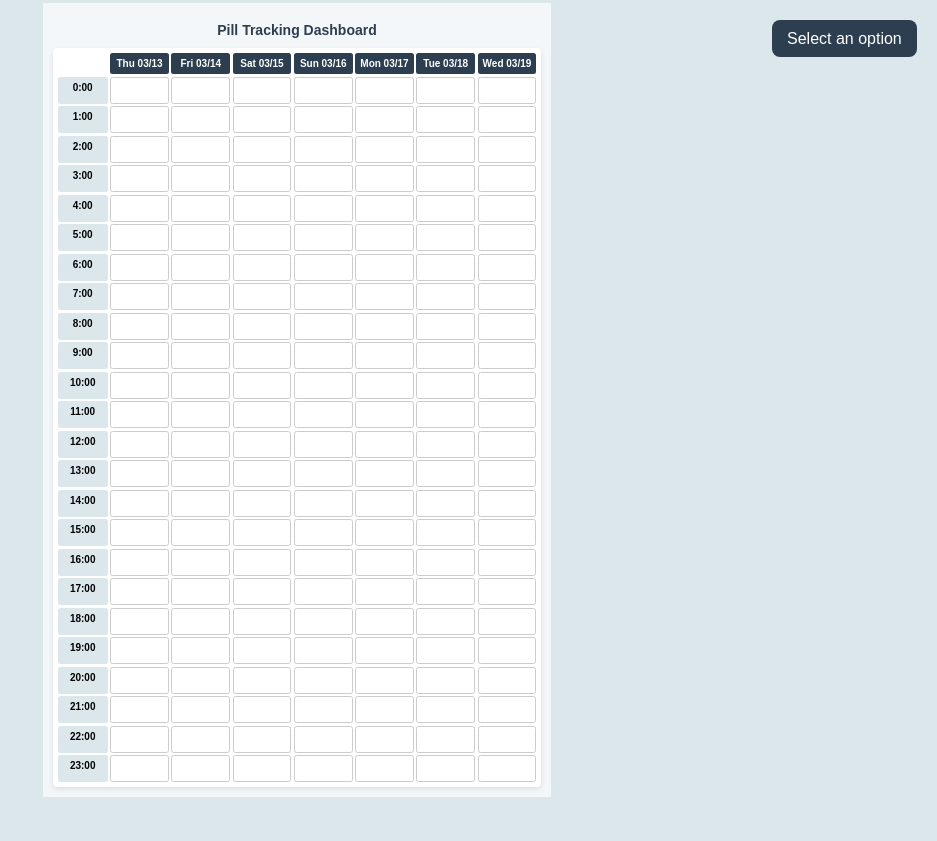
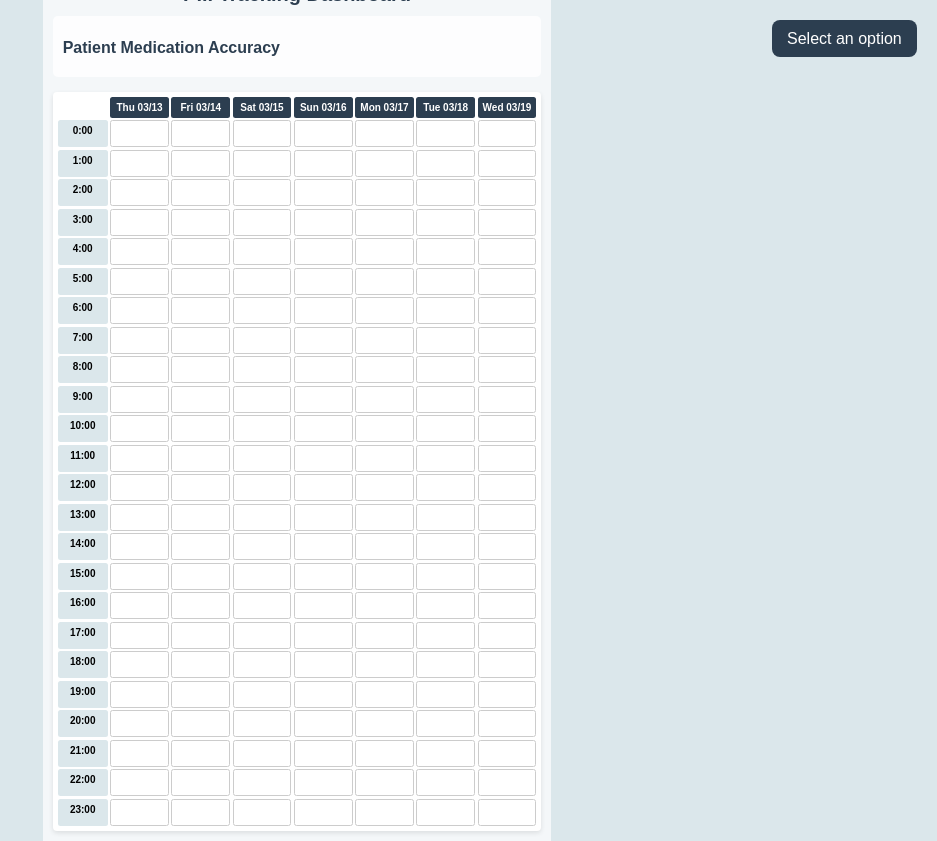
Before and after one commit to tkoda1/Capstone, a Django app: page /dashboard in a window 1280 px wide. Shown: the whole page, without its empty margins (343-1280 px from the left). Before the commit the page ends 797 px from the top, so only its background shows below. Run offline with Django 5.2, Linux system fonts and the light colour scheme; the visitor is signed in with stand-in values (Sample User, id 1); data that the repository does not hold is empty; parts of the project's set-up code (start-up, migrations or seed data) failed here and were passed over.

Commit message:
adding the logic to the dashboard to show how acurate a user is in taking their medication

```diff
--- a/pillPopperPro/static/dashboard.css
+++ b/pillPopperPro/static/dashboard.css
@@ -6,7 +6,7 @@
 
 .dashboard-title {
     text-align: center;
-    font-size: 14px;
+    font-size: 20px;
     font-weight: bold;
     color: #2c3e50;
     margin-bottom: 10px;
@@ -128,3 +128,38 @@
     border: 1px solid #2c3e50;
     box-shadow: 0px 2px 4px rgba(0, 0, 0, 0.2);
 }
+
+.accuracy-container {
+    background: rgba(255, 255, 255, 0.8);
+    padding: 10px;
+    margin-bottom: 15px;
+    border-radius: 5px;
+}
+
+.accuracy-title {
+    font-size: 16px;
+    font-weight: bold;
+    color: #2c3e50;
+    margin-bottom: 10px;
+}
+
+.accuracy-list {
+    list-style: none;
+    padding: 0;
+    margin: 0;
+}
+
+.accuracy-item {
+    font-size: 12px;
+    margin: 5px 0;
+}
+
+.pill-name {
+    font-weight: bold;
+    color: #2c3e50;
+}
+
+.accuracy-value {
+    font-weight: bold;
+    color: #27ae60;
+}
--- a/pillPopperPro/templates/pillDashboard.html
+++ b/pillPopperPro/templates/pillDashboard.html
@@ -6,6 +6,18 @@
 
 <div class="dashboard-container">
     <h1 class="dashboard-title">Pill Tracking Dashboard</h1>
+
+    <div class="accuracy-container">
+        <h2 class="accuracy-title">Patient Medication Accuracy</h2>
+        <ul class="accuracy-list">
+            {% for pill, accuracy in accuracy_stats.items %}
+                <li class="accuracy-item">
+                    <span class="pill-name">{{ pill }}</span> -
+                    <span class="accuracy-value">{{ accuracy }}%</span> accuracy
+                </li>
+            {% endfor %}
+        </ul>
+    </div>
 
     <div class="pill-calendar">
         <div class="pill-calendar-header">
--- a/pillPopperPro/views.py
+++ b/pillPopperPro/views.py
@@ -397,13 +397,21 @@ def dashboard(request):
     pills = Pill.objects.filter(user=request.user)
     taken_times = []
     scheduled_times = []
+    accuracy_stats = {}
 
     for pill in pills:
+        taken_datetimes = []
+        correct_takes = 0
+        total_scheduled = 0
+        pill_timezone = pytz.timezone(pill.timezone)
         for taken_time in pill.taken_times:
             dt = datetime.datetime.fromisoformat(taken_time)
+            dt2 = datetime.datetime.fromisoformat(taken_time).replace(tzinfo=pytz.utc).astimezone(pill_timezone)
+            taken_datetimes.append(dt2)
 
 
-            pill_timezone = pytz.timezone(pill.timezone)
+
+
             dt = dt.replace(tzinfo=pytz.utc).astimezone(pill_timezone)
 
             day = dt.strftime("%a %m/%d")
@@ -430,6 +438,13 @@ def dashboard(request):
 
                 hour = f"{dt.hour}:00"
                 time = dt.strftime("%I:%M %p %Z")
+                total_scheduled += 1
+
+
+                on_time = any(abs((dt - taken_dt).total_seconds()) <= 1800 for taken_dt in taken_datetimes)
+
+                if on_time:
+                    correct_takes += 1
 
                 if not any(t["day"] == formatted_day and t["hour"] == hour and t["name"] == pill.name for t in taken_times):
                     scheduled_times.append({
@@ -437,14 +452,17 @@ def dashboard(request):
                         "hour": hour,
                         "name": pill.name,
                         "slot": pill.pill_slot,
-                        "time": time
+                        "time": time,
                     })
+        accuracy = round((correct_takes / total_scheduled) * 100, 2) if total_scheduled > 0 else 0
+        accuracy_stats[pill.name] = accuracy
 
     context = {
         "last_7_days": last_7_days,
         "hours": hours,
         "taken_times_json": json.dumps(taken_times),
-        "scheduled_times_json": json.dumps(scheduled_times)
+        "scheduled_times_json": json.dumps(scheduled_times),
+        "accuracy_stats": accuracy_stats
     }
 
     return render(request, "pillDashboard.html", context)
```
